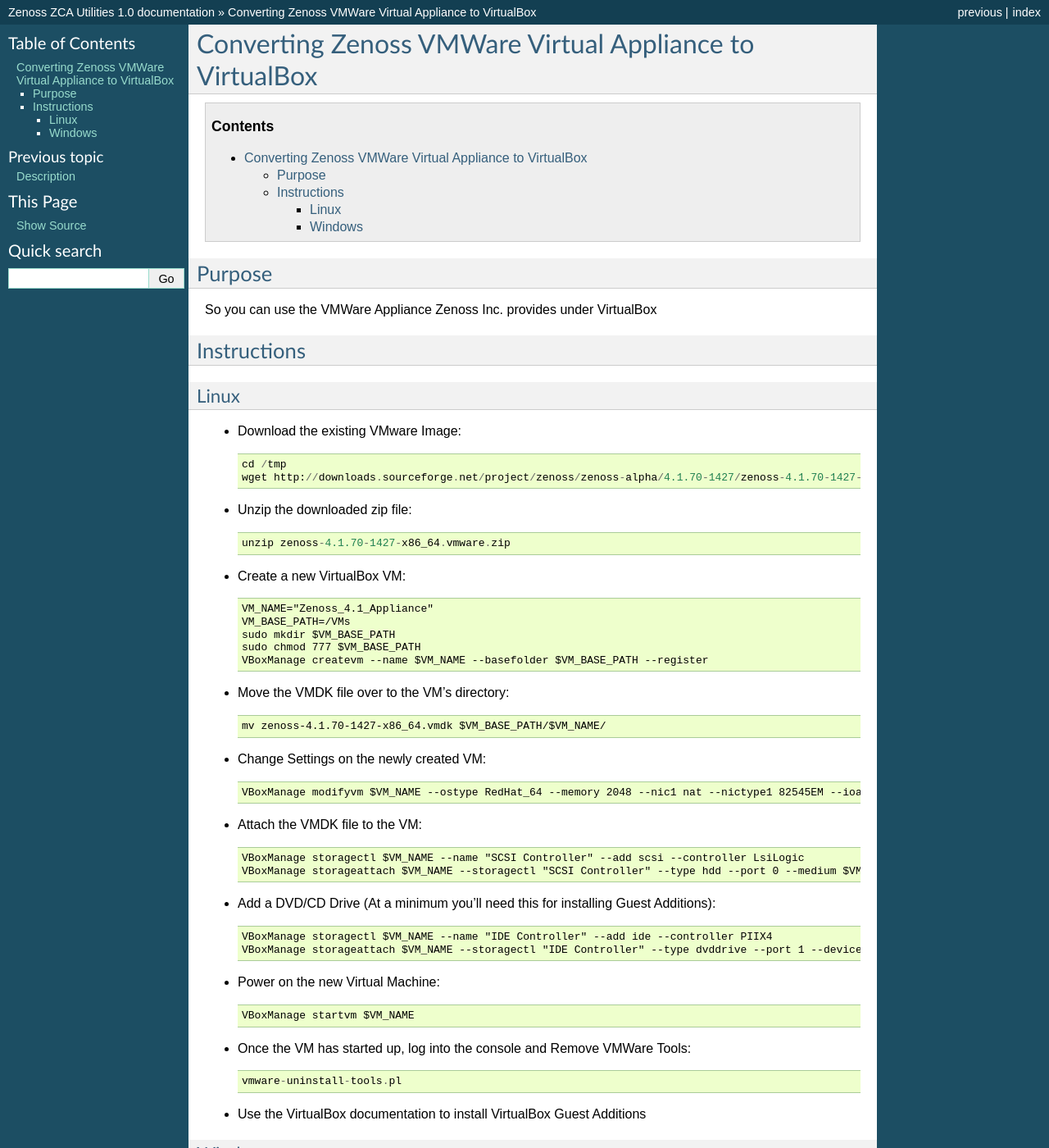
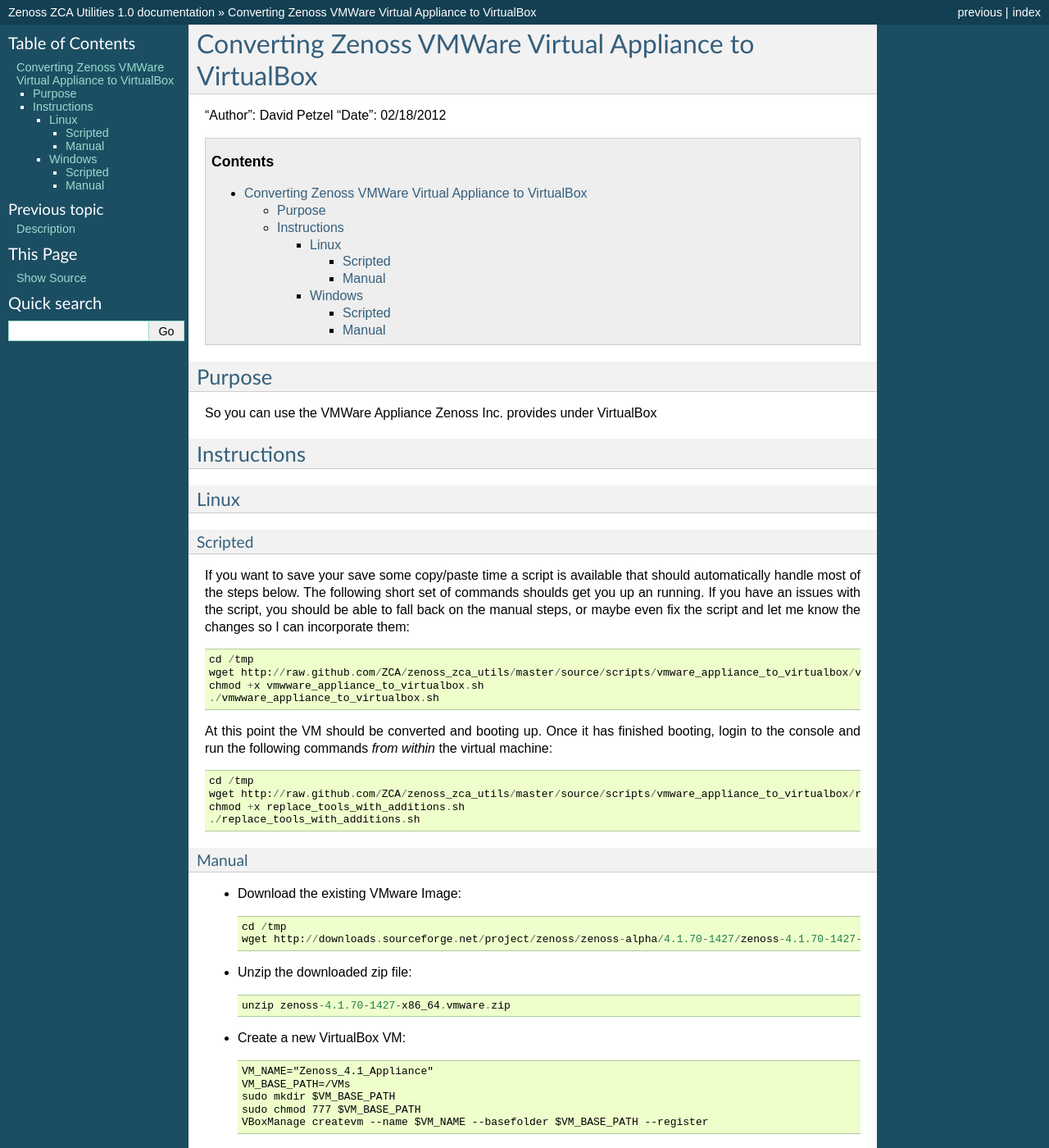
Before and after one commit to ZCA/zenoss_zca_utils, a Sphinx documentation site: the page built from docs/Converting_Zenoss_VMWare_Virtual_Appliance_to_VirtualBox.rst, in a window 1280 px wide and 1400 px high. Shown: the whole window at 82% size. Built offline with Sphinx 7.4.7, drawn with Linux system fonts in a browser that asks for light colours; some of the changed text lies outside the part shown.

Commit message:
Adding some documentation around the converter script

```diff
--- a/docs/Converting_Zenoss_VMWare_Virtual_Appliance_to_VirtualBox.rst
+++ b/docs/Converting_Zenoss_VMWare_Virtual_Appliance_to_VirtualBox.rst
@@ -1,6 +1,9 @@
 ========================================================
 Converting Zenoss VMWare Virtual Appliance to VirtualBox
 ========================================================
+"Author": David Petzel
+"Date": 02/18/2012
+
 .. contents::
    :depth: 4
 
@@ -14,6 +17,30 @@
 
 Linux
 -----
+
+Scripted
+********
+If you want to save your save some copy/paste time a script is available
+that should automatically handle most of the steps below.
+The following short set of commands shoulds get you up an running.
+If you have an issues with the script, you should be able to fall back
+on the manual steps, or maybe even fix the script and let me know the changes
+so I can incorporate them::
+
+  cd /tmp
+  wget http://raw.github.com/ZCA/zenoss_zca_utils/master/source/scripts/vmware_appliance_to_virtualbox/vmwware_appliance_to_virtualbox.sh
+  chmod +x vmwware_appliance_to_virtualbox.sh
+  ./vmwware_appliance_to_virtualbox.sh
+
+At this point the VM should be converted and booting up. Once it has finished booting, login to the console and run the following commands *from within* the virtual machine::
+
+  cd /tmp
+  wget http://raw.github.com/ZCA/zenoss_zca_utils/master/source/scripts/vmware_appliance_to_virtualbox/replace_tools_with_additions.sh
+  chmod +x replace_tools_with_additions.sh
+  ./replace_tools_with_additions.sh
+
+Manual
+******
 
 * Download the existing VMware Image::
 
@@ -63,6 +90,14 @@
 
 Windows
 -------
+
+Scripted
+********
+Maybe some day
+
+Manual
+******
+
 Lets get our powershell on...All commands are run in a power shell prompt
 
 * Setup some Variables::
```
